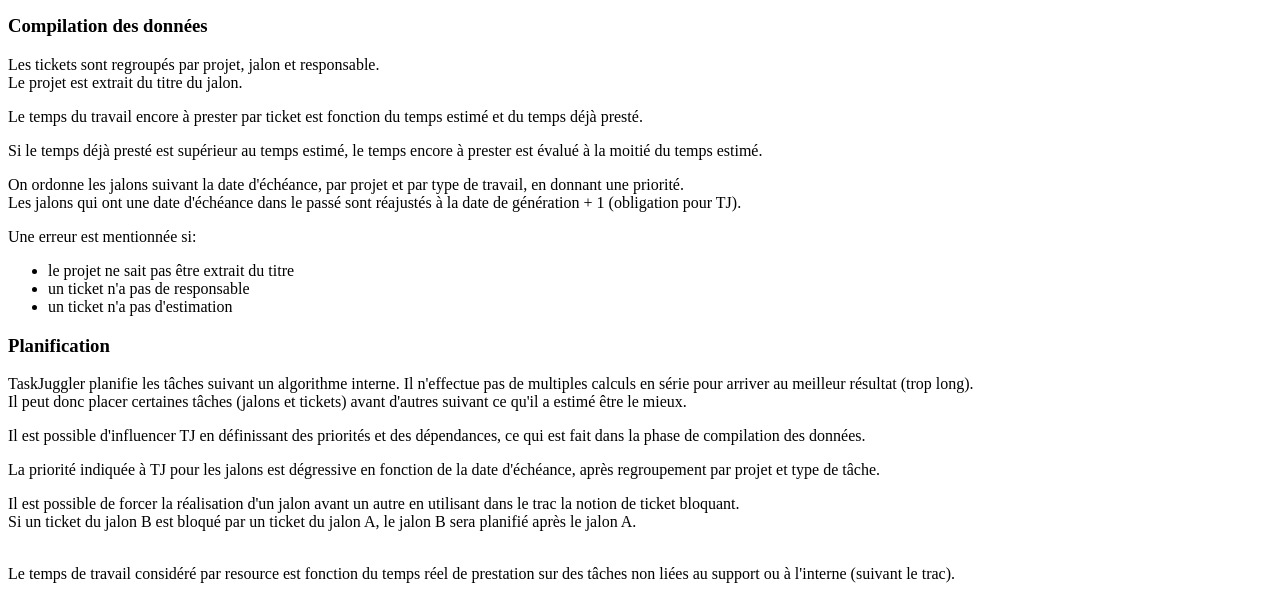
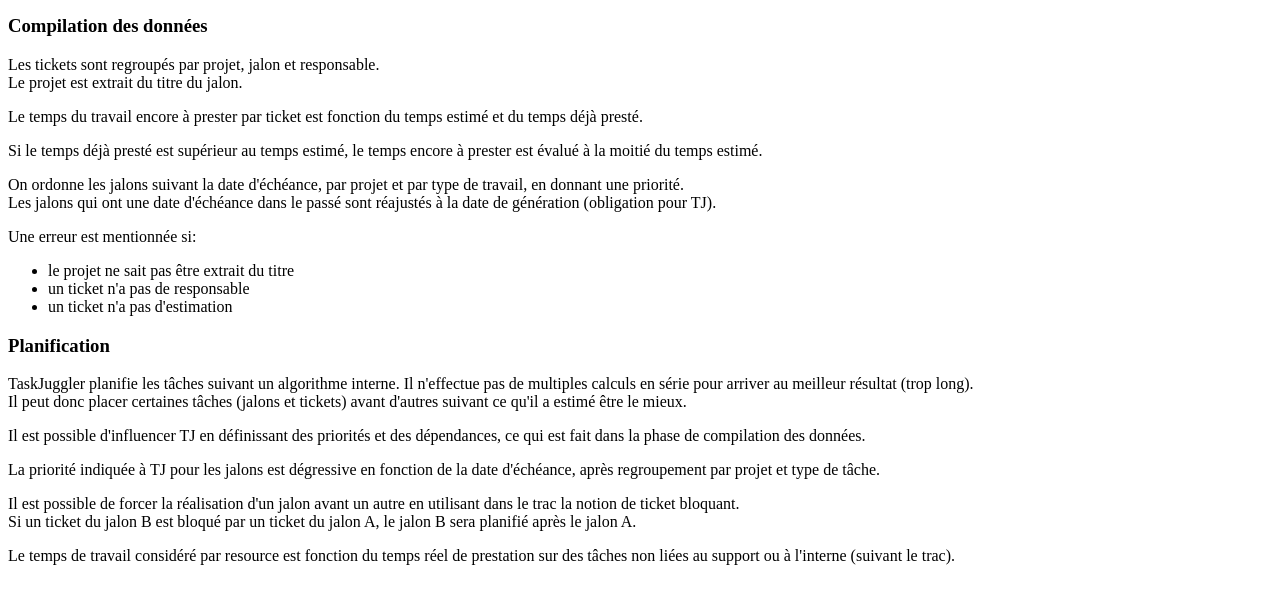
Before and after one commit to IMIO/imio.trac2taskjuggler, a Python web app: template imio/trac2taskjuggler/templates/index.html in a window 1280 px wide. Shown: the part 364-963 px from the top of the page. After the commit the page ends 929 px from the top, so only its background shows below. Run offline with Jinja, Linux system fonts and the light colour scheme; the template is opened without the code that fills it, so the values that code supplies are empty.

Commit message:
html cleaning

```diff
--- a/imio/trac2taskjuggler/templates/index.html
+++ b/imio/trac2taskjuggler/templates/index.html
@@ -45,7 +45,7 @@ Le projet est extrait du titre du jalon.</p>
 <p>Si le temps déjà presté est supérieur au temps estimé, le temps encore à prester est évalué à la moitié du temps estimé.</p>
 
 <p>On ordonne les jalons suivant la date d'échéance, par projet et par type de travail, en donnant une priorité.<br />
-Les jalons qui ont une date d'échéance dans le passé sont réajustés à la date de génération + 1 (obligation pour TJ).</p>
+Les jalons qui ont une date d'échéance dans le passé sont réajustés à la date de génération (obligation pour TJ).</p>
 
 <p>Une erreur est mentionnée si:</p>
 
@@ -65,8 +65,7 @@ Il peut donc placer certaines tâches (jalons et tickets) avant d'autres suivant
 <p>La priorité indiquée à TJ pour les jalons est dégressive en fonction de la date d'échéance, après regroupement par projet et type de tâche.</p>
 
 <p>Il est possible de forcer la réalisation d'un jalon avant un autre en utilisant dans le trac la notion de ticket bloquant.<br />
-Si un ticket du jalon B est bloqué par un ticket du jalon A, le jalon B sera planifié après le jalon A.<br />
-&nbsp;</p>
+Si un ticket du jalon B est bloqué par un ticket du jalon A, le jalon B sera planifié après le jalon A.</p>
 
 <p>Le temps de travail considéré par resource est fonction du temps réel de prestation sur des tâches non liées au support ou à l'interne (suivant le trac).</p>
 
```
